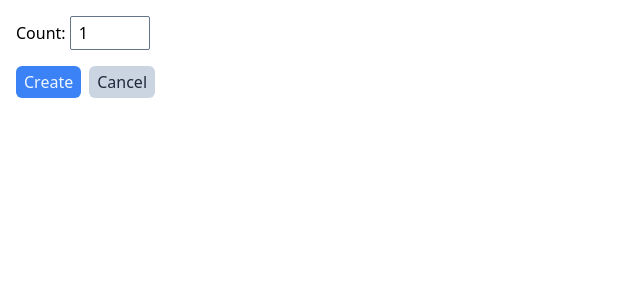
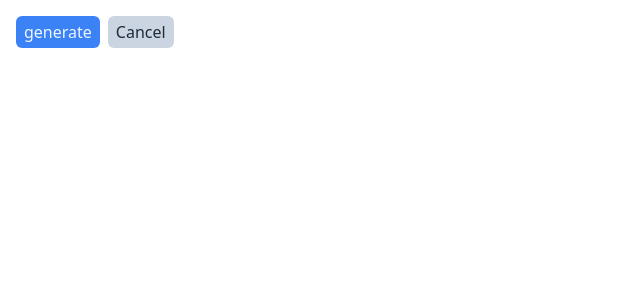
Before and after one commit to yamageji/figma-tokens-to-tailwind, a Svelte app: page / in a window 1280 px wide. Shown: the top 300 px of the page, without its empty margins (0-640 px from the left). Built offline with nearby package versions, Linux system fonts and the light colour scheme.

Commit message:
fix: get color tokens

```diff
--- a/src/code.ts
+++ b/src/code.ts
@@ -1,18 +1,15 @@
 figma.showUI(__html__)
 
 figma.ui.onmessage = (msg) => {
-  if (msg.type === 'create-rectangles') {
-    const nodes: SceneNode[] = []
-    for (let i = 0; i < msg.count; i++) {
-      const rect = figma.createRectangle()
-      rect.x = i * 150
-      rect.fills = [{ type: 'SOLID', color: { r: 0, g: 0, b: 1 } }]
-      figma.currentPage.appendChild(rect)
-      nodes.push(rect)
-    }
-    figma.currentPage.selection = nodes
-    figma.viewport.scrollAndZoomIntoView(nodes)
+  if (msg.type === 'generate-tokens') {
+    const style = figma.getLocalPaintStyles()
+    const result = style.map((val) => val.name)
+
+    // カラートークンをログに出力する
+    console.log(result)
   }
 
-  // figma.closePlugin()
+  if (msg.type === 'cancel') {
+    figma.closePlugin()
+  }
 }
--- a/src/components/Sample.svelte
+++ b/src/components/Sample.svelte
@@ -1,8 +1,8 @@
 <script lang="ts">
   let count: number = 1
-  const createObject = () => {
+  const generateTokens = () => {
     parent.postMessage(
-      { pluginMessage: { type: 'create-rectangles', count } },
+      { pluginMessage: { type: 'generate-tokens', count } },
       '*'
     )
   }
@@ -13,19 +13,11 @@
 </script>
 
 <div class="flex flex-col gap-4 p-4">
-  <p>
-    Count: <input
-      bind:value={count}
-      type="number"
-      class="w-20 rounded-sm border border-slate-500 px-2 py-1"
-    />
-  </p>
-
   <div class="flex gap-2">
     <button
       class="rounded-md bg-blue-500 py-1 px-2 font-normal text-blue-50"
       type="button"
-      on:click={createObject}>Create</button
+      on:click={generateTokens}>generate</button
     >
     <button
       class="rounded-md bg-slate-300 py-1 px-2 font-normal text-slate-800"
```
